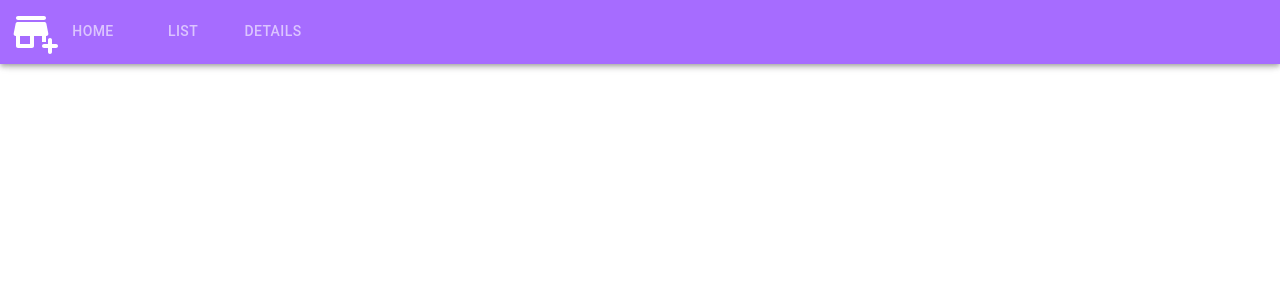
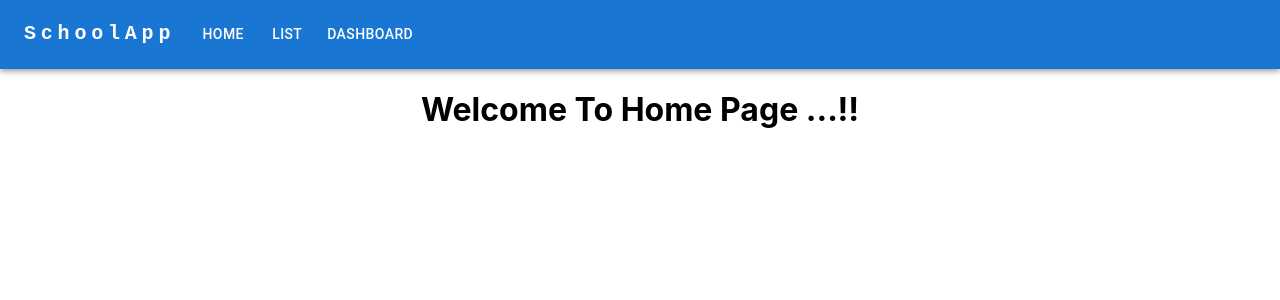
Before and after one commit to abhishekredteam/react-form, a React (Create React App) app: page / in a window 1280 px wide. Shown: the top 300 px of the page. Built offline with nearby package versions, Linux system fonts and the light colour scheme.

Commit message:
added indexed Db
added indexed Db

```diff
--- a/package.json
+++ b/package.json
@@ -14,10 +14,10 @@
     "@testing-library/react": "^13.3.0",
     "@testing-library/user-event": "^13.5.0",
     "dayjs": "^1.11.5",
+    "dexie": "^3.2.2",
+    "dexie-react-hooks": "^1.1.1",
     "formik": "^2.2.9",
     "react": "^18.2.0",
-    "react-dom": "^18.2.0",
-    "react-router": "^6.3.0",
     "react-router-dom": "^6.3.0",
     "react-scripts": "5.0.1",
     "styled-components": "^5.3.5",
--- a/src/App.js
+++ b/src/App.js
@@ -1,52 +1,18 @@
 import React, { useEffect } from "react";
 import "./App.css";
-import AppNavbar from "./Components/AppNavbar";
-import StudentList from "./Components/StudentList";
-import Signup from "./Container/Signup";
+import AppRoute from "./AppRoute";
+import Db from './Components/Db'
 // import SignInOUtContainer from "./Container/Container";
 // import Login from "./Container/Login";
+
+
 function App() {
 
-  const idb = window.indexedDB || window.mozIndexedDb;
-  const createCollectionsInIndexedDb = () => {
-    if (!idb) {
-      console.log("this Browser doesnt sopports IndexedDb");
-      return;
-    }
-    console.log(idb);
-    const request = idb.open("DBName", 2);
-
-    request.onerror = (event) => {
-      console.error("An error occured with indexedDb");
-      console.error(event);
-    };
-
-    request.onupgradeneeded = (event) => {
-      console.log(event);
-      const db = request.result;
-      if (!db.objectStoreNames.contains("userData")) {
-        db.createObjectStore("userData", {
-          keyPath: "id",
-
-        });
-
-      }
-    };
-    request.onsuccess=()=>{
-      console.log('Database opened successfuly')
-    }
-  };
-
-  useEffect(() => {
-    createCollectionsInIndexedDb();
-  }, []);
 
   return (
     <div className="App">
-      <AppNavbar/>
-      {/* <SignInOUtContainer/> */}
-      {/* <Login/> */}
-      {/* <Signup/> */}
+      <AppRoute/>
+      <Db/>
     </div>
   );
 }
--- /dev/null
+++ b/src/AppRoute.js
@@ -0,0 +1,24 @@
+import React from "react";
+import { BrowserRouter, Routes, Route } from "react-router-dom";
+import AppNavbar from "./Components/AppNavbar";
+import Home from "./Components/Home";
+import Details from "./Components/StudentDetails";
+import List from "./Components/StudentList";
+
+const NotFound = () => <div>Not found</div>;
+
+const AppRouters = () => {
+	return (
+		<BrowserRouter>
+			<AppNavbar />
+			<Routes>
+				<Route path="/" element={<Home />} />
+				<Route path="dashboard" element={<Details />} />
+				<Route path="list" element={<List />} />
+				<Route path="*" element={<NotFound />} />
+			</Routes>
+		</BrowserRouter>
+	);
+};
+
+export default AppRouters;
--- a/src/Components/AppNavbar.jsx
+++ b/src/Components/AppNavbar.jsx
@@ -1,61 +1,183 @@
-import React, { useState } from "react";
 import {
 	AppBar,
+	Avatar,
+	Box,
 	Button,
-  Tab,
-  Tabs,
+	Container,
+	IconButton,
+	Menu,
+	MenuItem,
 	Toolbar,
+	Tooltip,
 	Typography,
-  useMediaQuery,
-  useTheme,
+	Link,
 } from "@mui/material";
-import AddBusinessRoundedIcon from "@mui/icons-material/AddBusinessRounded";
-function AppNavbar () {
-  const [value, setValue] = useState();
-  const theme = useTheme();
-  console.log(theme);
-  const isMatch = useMediaQuery(theme.breakpoints.down("md"));
-  console.log(isMatch);
 
-const handleMenuClick=()=>{
+import IntegrationInstructionsIcon from "@mui/icons-material/IntegrationInstructions";
+import MenuIcon from "@mui/icons-material/Menu";
+import { useState } from "react";
 
-}
+import { Link as RouterLink } from "react-router-dom";
+
+const pages = ["Home", "List", "Dashboard"];
+const settings = ["Profile", "Logout"];
+
+const AppHeader = () => {
+	const [anchorElNav, setAnchorElNav] = useState(null);
+	const [anchorElUser, setAnchorElUser] = useState(null);
+
+	const handleOpenNavMenu = (event) => {
+		setAnchorElNav(event.currentTarget);
+	};
+	const handleOpenUserMenu = (event) => {
+		setAnchorElUser(event.currentTarget);
+	};
+
+	const handleCloseNavMenu = () => {
+		setAnchorElNav(null);
+	};
+
+	const handleCloseUserMenu = () => {
+		setAnchorElUser(null);
+	};
 
 	return (
-    <React.Fragment>
-      <AppBar sx={{ background: "#A66CFF" }}>
-        <Toolbar>
-          <AddBusinessRoundedIcon sx={{ transform: "scale(2)" }} />
-          {isMatch ? (
-            <>
-              <Typography sx={{ fontSize: "2rem", paddingLeft: "10%" }}>
-                App
+		<AppBar position="static">
+			<Container maxWidth="xl">
+				<Toolbar disableGutters>
+					{/* <IntegrationInstructionsIcon
+						sx={{ display: { xs: "none", md: "flex" }, mr: 1 }}
+					/> */}
+					<Typography
+						variant="h6"
+						noWrap
+						component="a"
+						href="/"
+						sx={{
+							mr: 2,
+							display: { xs: "none", md: "flex" },
+							fontFamily: "monospace",
+							fontWeight: 700,
+							letterSpacing: ".3rem",
+							color: "inherit",
+							textDecoration: "none",
+						}}>
+						SchoolApp
 					</Typography>
-            </>
-          ) : (
-            <>
-              <Tabs
-                // sx={{ marginLeft: "auto" }}
-                indicatorColor="secondary"
-                textColor="inherit"
-                value={value}
-                onChange={(e, value) => setValue(value)}
-              >
-                <Tab  onClick={handleMenuClick} label="Home" />
-                <Tab label="List" />
-                <Tab label="Details" />
-              </Tabs>
-              {/* <Button sx={{ marginLeft: "auto" }} variant="contained">
-                Login
+
+					<Box sx={{ flexGrow: 1, display: { xs: "flex", md: "none" } }}>
+						<IconButton
+							size="large"
+							aria-label="account of current user"
+							aria-controls="menu-appbar"
+							aria-haspopup="true"
+							onClick={handleOpenNavMenu}
+							color="inherit">
+							<MenuIcon />
+						</IconButton>
+						<Menu
+							id="menu-appbar"
+							anchorEl={anchorElNav}
+							anchorOrigin={{
+								vertical: "bottom",
+								horizontal: "left",
+							}}
+							keepMounted
+							transformOrigin={{
+								vertical: "top",
+								horizontal: "left",
+							}}
+							open={Boolean(anchorElNav)}
+							onClose={handleCloseNavMenu}
+							sx={{
+								display: { xs: "block", md: "none" },
+							}}>
+							{pages.map((page) => {
+								// const toPath = page === "List" ? "list" : "/";
+								// console.log(toPath);
+								return (
+									<Link component={RouterLink} to='/'  key={page}>
+										<MenuItem onClick={handleCloseNavMenu}>
+											<Typography textAlign="center">{page}</Typography>
+										</MenuItem>
+									</Link>
+								);
+							})}
+						</Menu>
+					</Box>
+					<IntegrationInstructionsIcon
+						sx={{ display: { xs: "flex", md: "none" }, mr: 1 }}
+					/>
+					<Typography
+						variant="h5"
+						noWrap
+						component="a"
+						href=""
+						sx={{
+							mr: 2,
+							display: { xs: "flex", md: "none" },
+							flexGrow: 1,
+							fontFamily: "monospace",
+							fontWeight: 700,
+							letterSpacing: ".3rem",
+							color: "inherit",
+							textDecoration: "none",
+						}}>
+						School App
+					</Typography>
+					<Box sx={{ flexGrow: 1, display: { xs: "none", md: "flex" } }}>
+						{pages.map((page) => {
+							// const toPath = page === "" ? "blogs" : "/";
+
+							return (
+								<Link component={RouterLink}  to='/' key={page}>
+									<Button
+										key={page}
+										onClick={handleCloseNavMenu}
+										sx={{ my: 2, color: "white", display: "block" }}>
+										{page}
 									</Button>
-              <Button sx={{ marginLeft: "10px" }} variant="contained">
-                SignUp
-              </Button> */}
-            </>
-          )}
+								</Link>
+							);
+						})}
+					</Box>
+
+					<Box sx={{ flexGrow: 0 }}>
+						<Tooltip title="Open settings">
+							<IconButton onClick={handleOpenUserMenu} sx={{ p: 0 }}>
+							</IconButton>
+						</Tooltip>
+						<Menu
+							sx={{ mt: "45px" }}
+							id="menu-appbar"
+							anchorEl={anchorElUser}
+							anchorOrigin={{
+								vertical: "top",
+								horizontal: "right",
+							}}
+							keepMounted
+							transformOrigin={{
+								vertical: "top",
+								horizontal: "right",
+							}}
+							open={Boolean(anchorElUser)}
+							onClose={handleCloseUserMenu}>
+							{settings.map((setting) => (
+								<MenuItem key={setting} onClick={handleCloseUserMenu}>
+									<Link
+										sx={{ textDecoration: "none" }}
+										component={RouterLink}
+										to={setting.toLocaleLowerCase()}>
+										<Typography textAlign="center">{setting}</Typography>
+									</Link>
+								</MenuItem>
+							))}
+						</Menu>
+					</Box>
 				</Toolbar>
+			</Container>
 		</AppBar>
-    </React.Fragment>
 	);
 };
-export default AppNavbar;
+
+export default AppHeader;
--- /dev/null
+++ b/src/Components/Db.js
@@ -0,0 +1,35 @@
+import Dexie from "dexie";
+const Db=()=>{
+
+ // Creating instance of the database
+var db = new Dexie("StudentDatabase");
+db.version(1).stores({ students: "++id,firstName,lastName,age,Dob,class,mobileNumber" });
+db.open();
+
+// Interact With Database
+db.transaction("rw", db.students,  function* () {
+
+    // Let's add some data to db:
+    var student1Id = yield db.students.add({
+        id:1,
+      firstName: 'kartik',
+      lastName:"b",
+      age: 25,
+      Dob:'01/01/2000',
+      class:2,
+      mobileNumber:'123456789'
+    })
+    var student2Id = yield db.students.add({
+        id:2,
+        firstName: 'rohit',
+        lastName:"g",
+        age: 6,
+        Dob:'01/02/1999',
+        class:4,
+        mobileNumber:'1215246514'
+
+      });
+})
+}
+
+export default Db;
--- a/src/Components/Home.jsx
+++ b/src/Components/Home.jsx
@@ -0,0 +1,13 @@
+import React from 'react'
+
+function Home() {
+  return (
+    <div>
+        <h1>
+            Welcome To Home Page ...!!
+        </h1>
+    </div>
+  )
+}
+
+export default Home;
--- a/src/Components/StudentDetails.jsx
+++ b/src/Components/StudentDetails.jsx
@@ -1,9 +1,13 @@
 import React from 'react'
 
-function StudentDetails() {
+function Details() {
   return (
-    <div>StudentDetails</div>
+    <div>
+      <h1>
+        Welcome to Student Details !!!
+      </h1>
+      </div>
   )
 }
 
-export default StudentDetails;
+export default Details;
--- a/src/Components/StudentList.jsx
+++ b/src/Components/StudentList.jsx
@@ -0,0 +1,13 @@
+import React from 'react'
+
+const List = () => {
+  return (
+    <div>
+       <h1>
+        Students List page
+       </h1>
+    </div>
+  )
+}
+
+export default List;
--- a/src/index.js
+++ b/src/index.js
@@ -3,14 +3,11 @@ import ReactDOM from 'react-dom/client';
 import './index.css';
 import App from './App';
 import reportWebVitals from './reportWebVitals';
-import { BrowserRouter } from 'react-router-dom';
 
 const root = ReactDOM.createRoot(document.getElementById('root'));
 root.render(
   <React.StrictMode>
-    <BrowserRouter>
     <App />
-    </BrowserRouter>
   </React.StrictMode>
 );
 
```
Also changed, not shown: 1 other file (tests, documents, lock files or other folders). Lines whose indentation alone changed are shown as unchanged.
